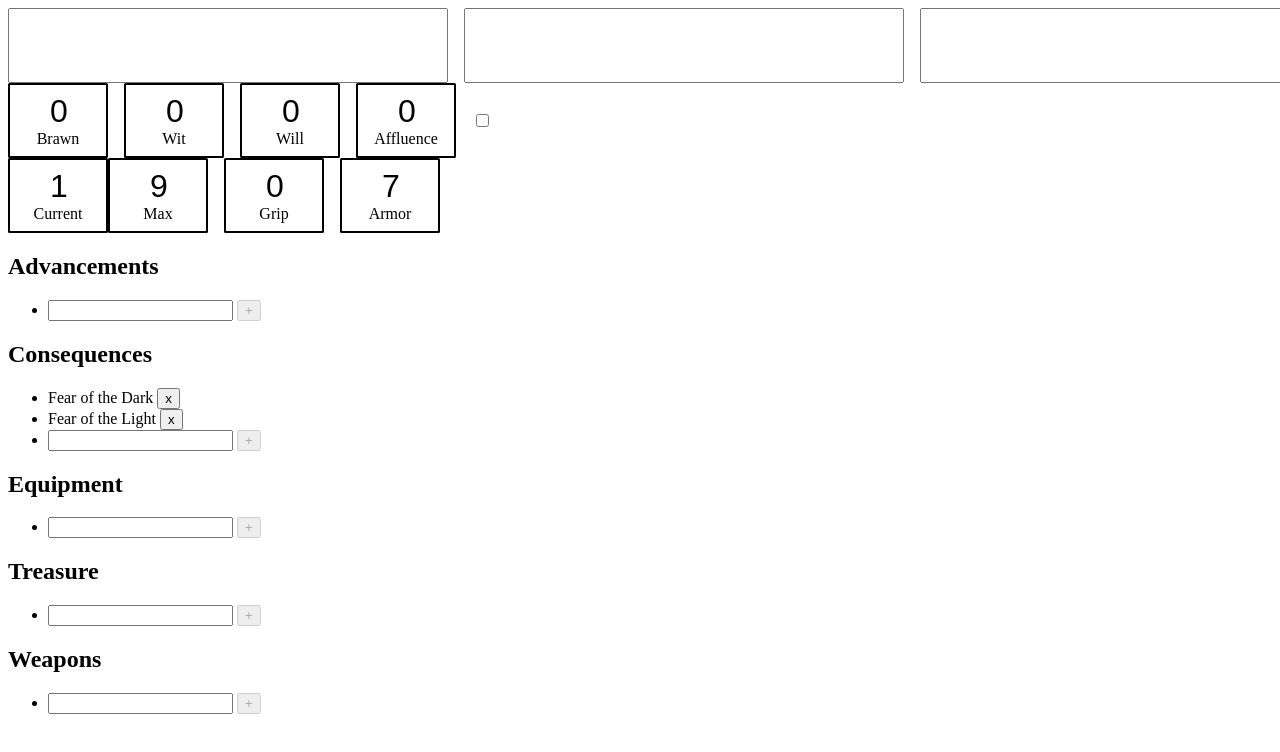
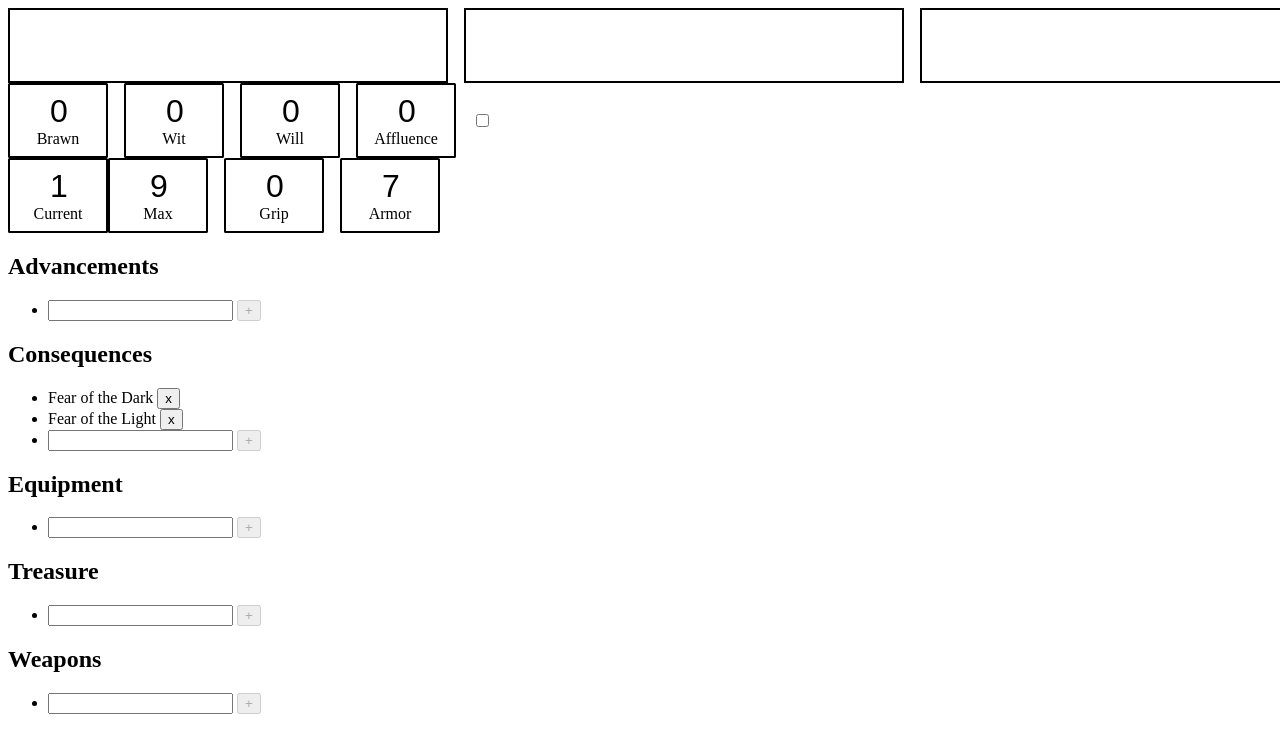
Before and after one commit to ricardolino/blb-sheet, a SvelteKit app: page / in a window 1280 px wide. Shown: the top 752 px of the page. Built offline with nearby package versions, Linux system fonts and the light colour scheme.

Commit message:
input styles

```diff
--- a/src/routes/+page.svelte
+++ b/src/routes/+page.svelte
@@ -70,6 +70,7 @@
 		box-sizing: border-box;
 		padding: 0.5rem;
 		font-size: 2rem;
+		border: 2px double;
 	}
 
 	.info,
```
